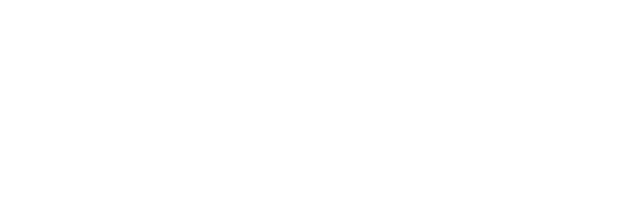
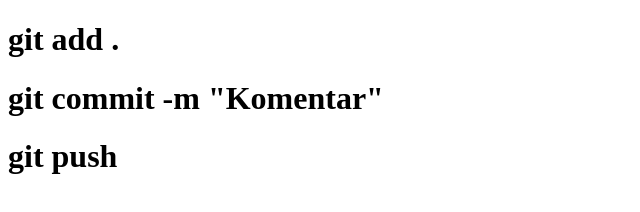
Before and after one commit to SimeNokoski/JavaScript---Advanced, a plain HTML site: page index.html in a window 1280 px wide. Shown: the whole page, without its empty margins (0-640 px from the left). Drawn offline with Linux system fonts and the light colour scheme.

Commit message:
Komentar

```diff
--- a/index.html
+++ b/index.html
@@ -7,6 +7,8 @@
     <title>Document</title>
 </head>
 <body>
-
+    <h1>git add .</h1>
+    <h1>git commit -m "Komentar"</h1>
+    <h1>git push</h1>
 </body>
 </html>
```
